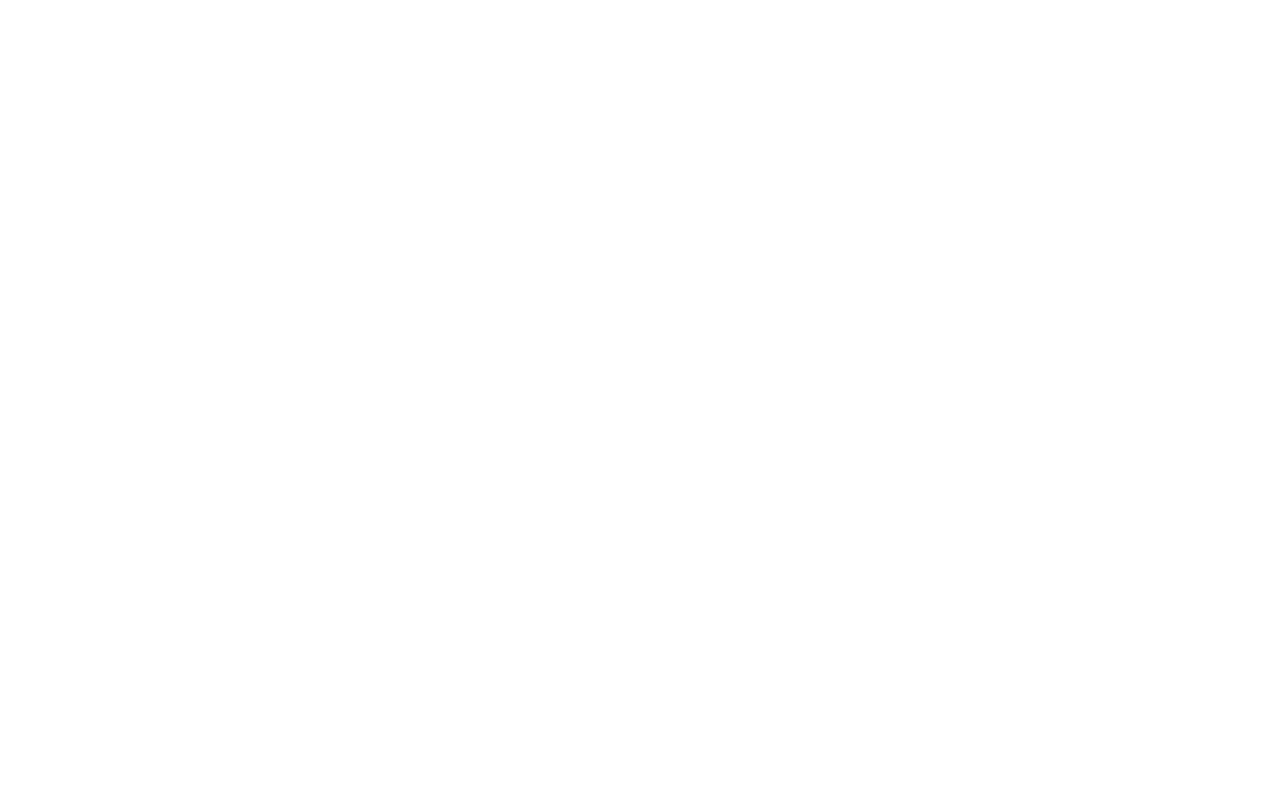
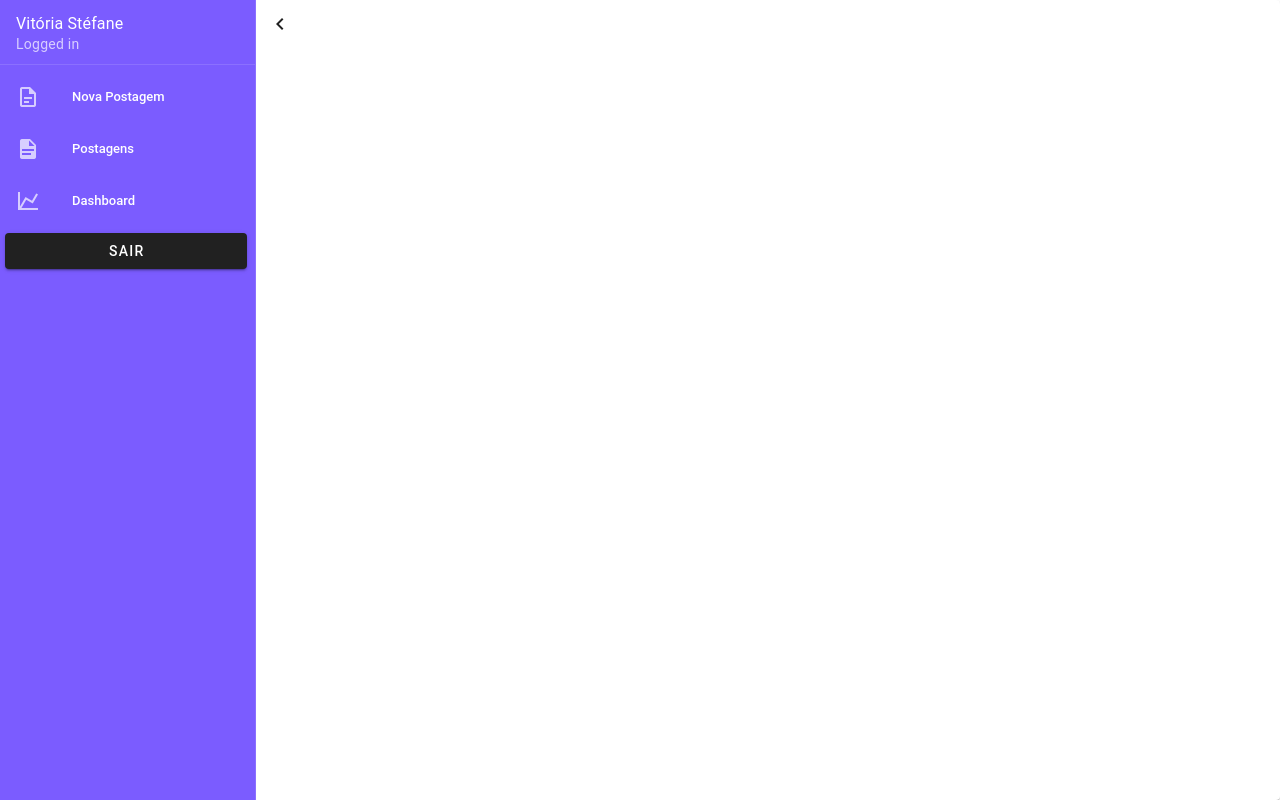
Before and after one commit to vi-dsouza/blog-front, a Nuxt app: page /admin/home in a window 1280 px wide. Before the commit this address had no page. Built offline with nearby package versions, Linux system fonts and the light colour scheme.

Commit message:
feature: finalização da tela de login (front) e inicio da construção da página de admin

```diff
--- /dev/null
+++ b/app/components/admin/MenuLateral.vue
@@ -0,0 +1,59 @@
+<template>
+  <v-card>
+    <v-layout>
+      <v-navigation-drawer
+        location="left"
+        v-model="drawer"
+        color="#7B5CFF"
+        theme="dark"
+      >
+        <template v-slot:prepend>
+          <v-list-item
+            lines="two"
+            prepend-avatar=""
+            subtitle="Logged in"
+            title="Vitória Stéfane"
+          ></v-list-item>
+        </template>
+
+        <v-divider></v-divider>
+
+        <v-list density="default" nav>
+          <v-list-item prepend-icon="mdi-file-document-outline" title="Nova Postagem" value="home"></v-list-item>
+          <v-list-item prepend-icon="mdi-file-document" title="Postagens" value="account"></v-list-item>
+          <v-list-item prepend-icon="mdi-chart-line" title="Dashboard" value="users"></v-list-item>
+        </v-list>
+
+        <v-btn class="btn-sair">Sair</v-btn>
+
+      </v-navigation-drawer>
+      <v-main style="height: 100vh">
+        <v-btn
+            :icon="drawer ? 'mdi-chevron-left' : 'mdi-chevron-right'"
+            variant="text"
+            @click="drawer = !drawer"
+        />
+
+      </v-main>
+    </v-layout>
+  </v-card>
+</template>
+
+<style>
+    .btn-sair {
+        width: 95%;
+        height: 45px;
+        border-radius: 12px;
+        color: white;
+        font-weight: 600;
+        margin: 5px 5px 5px 5px;
+        margin-top: auto;
+        margin-bottom: 10px;
+    }
+</style>
+
+<script setup>
+import { ref } from 'vue'
+
+const drawer = ref(true)
+</script>
--- /dev/null
+++ b/app/pages/admin/home.vue
@@ -0,0 +1,10 @@
+<template>
+    <div>
+        <MenuLateral />
+    </div>
+</template>
+
+<script setup>
+import MenuLateral from '~/components/admin/MenuLateral.vue';
+
+</script>
--- a/app/pages/admin/login.vue
+++ b/app/pages/admin/login.vue
@@ -5,22 +5,137 @@
     class="fill-height d-flex align-center justify-center"
   >
     <v-card class="containerLogin">
-                <v-btn>Entrar</v-btn>
+
+      <v-card-title
+        class="text-h5 font-weight-bold text-center pa-16 pt-0"
+      >
+        Painel do Administrador
+      </v-card-title>
+
+      <div class="input-group">
+        <i class="mdi mdi-email icon"></i>
+        <input type="email" placeholder="E-mail" />
+      </div>
+
+      <div class="input-group">
+        <i class="mdi mdi-lock icon"></i>
+        <input type="password" placeholder="Senha" />
+      </div>
+
+      <NuxtLink to="#" class="linkCadastro">
+        <v-icon size="18">mdi-account</v-icon>
+        Cadastrar administrador
+      </NuxtLink>
+      <v-btn class="btn-login">Entrar</v-btn>
+
     </v-card>
   </v-img>
-
 </template>
 
-<style>
+
+<style scoped>
 .fill-height {
   height: 100vh !important;
   width: 100vw;
 }
+
 .containerLogin {
   display: flex;
-        flex-direction: row;
+  flex-direction: column;
   align-items: center;
-        width: 25vw;
-        height: 65vh;
+  justify-content: center;
+  margin: 0 auto;
+  width: 26vw;
+  min-height: 420px;
+  gap: 28px;
+  padding: 48px 40px;
+  background: rgba(255, 255, 255, 0.08);
+  backdrop-filter: blur(25px);
+  -webkit-backdrop-filter: blur(25px);
+  border-radius: 24px;
+  border: 1px solid rgba(255, 255, 255, 0.2);
+  box-shadow: 0 20px 50px rgba(0, 0, 0, 0.35);
 }
+
+.v-card-title {
+  color: rgba(255, 255, 255, 0.95);
+  font-size: 26px;
+  letter-spacing: 1px;
+  text-shadow: 0 4px 20px rgba(0, 0, 0, 0.6);
+}
+
+.input-group {
+  display: flex;
+  align-items: center;
+  width: 100%;
+  padding: 14px 16px;
+  border-radius: 12px;
+  background: rgba(255, 255, 255, 0.12);
+  border: 1px solid rgba(255, 255, 255, 0.2);
+  transition: all 0.3s ease;
+}
+
+.input-group:hover {
+  background: rgba(255, 255, 255, 0.18);
+  border: 1px solid rgba(255, 255, 255, 0.4);
+}
+
+.input-group input {
+  background: transparent;
+  border: none;
+  outline: none;
+  flex: 1;
+  font-size: 16px;
+  color: rgba(255, 255, 255, 0.9);
+}
+
+.input-group input::placeholder {
+  color: rgba(255, 255, 255, 0.6);
+}
+
+.icon {
+  margin-right: 12px;
+  color: rgba(255, 255, 255, 0.8);
+  font-size: 18px;
+}
+
+.linkCadastro {
+    align-self: flex-end;
+    display: flex;
+    align-items: center;
+    gap: 6px;
+    color: whitesmoke;
+    text-decoration: none;
+    font-weight: 600;
+    transition: 0.3s;
+}
+
+.linkCadastro:hover {
+    color: #7B5CFF;
+}
+
+.btn-login {
+  width: 100%;
+  height: 45px;
+  border-radius: 12px;
+  background: linear-gradient(135deg, #7B5CFF);
+  color: white;
+  font-weight: 600;
+}
+
+@media(max-width: 600px){
+  .containerLogin {
+    padding: 30px 20px;
+    gap: 20px;
+  }
+
+  .v-card-title {
+    font-size: 20px;
+  }
+
+  .btn-login {
+    height: 42px;
+  }
+}
+
 </style>
--- a/app/pages/index.vue
+++ b/app/pages/index.vue
@@ -1,5 +1,5 @@
 <template>
-    <div>
-        <h1>Hi</h1>
-    </div>
+  <div>
+    Página inicial 🚀
+  </div>
 </template>
```
Lines whose indentation alone changed are shown as unchanged.
